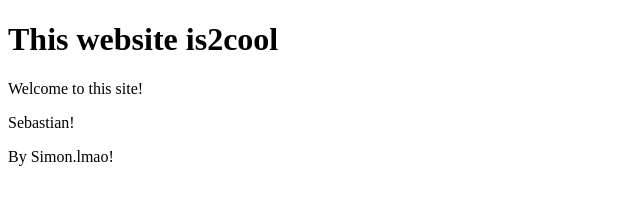
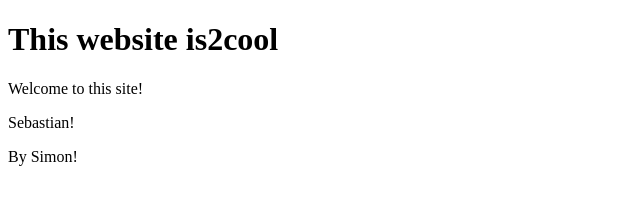
Before and after one commit to ZabatorXXX/AnJEnksSite, a plain HTML site: page website/index.html in a window 1280 px wide. Shown: the full height of the page, 0-640 px from the left. Drawn offline with Linux system fonts and the light colour scheme.

Commit message:
Update index.html

```diff
--- a/website/index.html
+++ b/website/index.html
@@ -10,6 +10,6 @@
     <h1>This website is2cool</h1>
     <p>Welcome to this site!</p>
     <p>Sebastian!</p>
-    <p>By Simon.lmao!</p>
+    <p>By Simon!</p>
 </body>
 </html>
```
